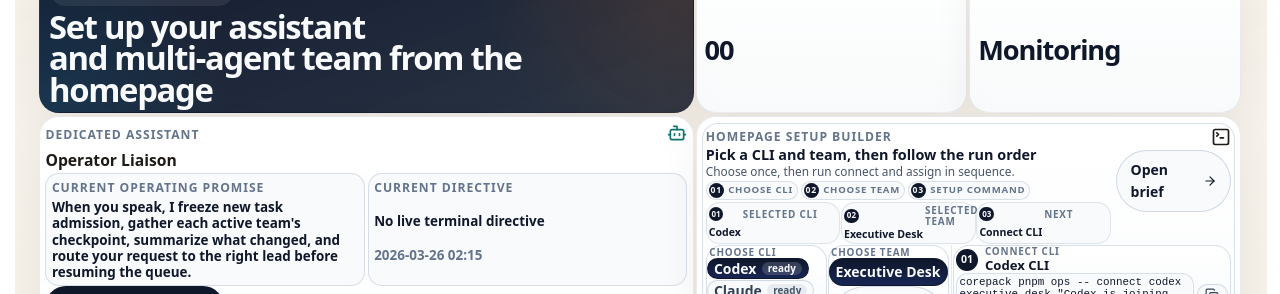
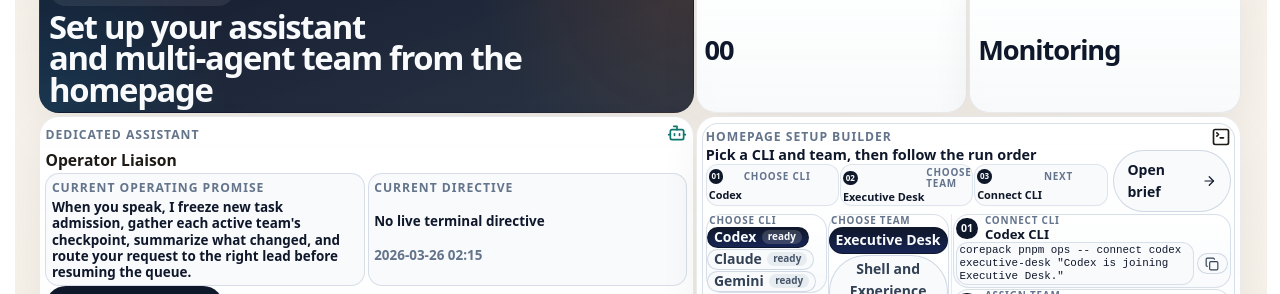
Before and after one commit to GongJae00/research-pages, a Next.js app in the folder apps/web/: page /en in a window 1280 px wide. Shown: the part 1600-1894 px from the top of the page. Built offline with nearby package versions, Linux system fonts and the light colour scheme; no server answers.

Commit message:
Autonomy batch 1511: shell-experience

```diff
--- a/apps/web/src/components/homepage-agent-control-section.module.css
+++ b/apps/web/src/components/homepage-agent-control-section.module.css
@@ -281,15 +281,9 @@
 }
 
 .setupTitleBlock {
+  margin: 0;
   display: grid;
-  gap: 0.05rem;
-}
-
-.setupHelper {
-  margin: 0;
-  color: #475569;
-  font-size: 0.74rem;
-  line-height: 1.28;
+  gap: 0.04rem;
 }
 
 .setupScanLabel {
@@ -568,9 +562,9 @@
   display: grid;
   grid-template-columns: repeat(3, minmax(0, 1fr));
   align-items: stretch;
-  gap: 0.06rem;
+  gap: 0.05rem;
   min-width: 0;
-  margin-top: 0.04rem;
+  margin-top: 0.02rem;
 }
 
 .setupHeaderTools {
@@ -609,9 +603,9 @@
   grid-template-columns: auto minmax(0, 1fr);
   align-items: center;
   gap: 0.12rem;
-  padding: 0.14rem 0.22rem 0.14rem 0.12rem;
+  padding: 0.12rem 0.2rem 0.12rem 0.12rem;
   border: 1px solid rgba(203, 213, 225, 0.6);
-  border-radius: 14px;
+  border-radius: 12px;
   background: rgba(248, 250, 252, 0.94);
   color: #64748b;
   font-size: 0.62rem;
@@ -622,7 +616,7 @@
 
 .summaryChip strong {
   color: #0f172a;
-  font-size: 0.66rem;
+  font-size: 0.68rem;
   line-height: 1.1;
   overflow-wrap: anywhere;
 }
--- a/apps/web/src/components/homepage-agent-control-section.tsx
+++ b/apps/web/src/components/homepage-agent-control-section.tsx
@@ -88,7 +88,6 @@ function getCopy(locale: string, opsEnabled: boolean) {
         "브라우저가 로컬 터미널을 직접 제어하지는 않지만, 각 개발자는 CLI 세션을 로컬 브리지에 등록하고 이 페이지에서 연결 상태를 확인할 수 있습니다.",
       setupBuilderLabel: "홈페이지 셋업 빌더",
       setupBuilderTitle: "CLI와 팀을 고르면 바로 실행 순서가 정리됩니다",
-      setupBuilderBody: "선택 후 connect, assign 순서만 따라가면 됩니다.",
       connectCommand: "연결 명령 복사",
       assignCommand: "재배정 명령 복사",
       copied: "복사됨",
@@ -147,7 +146,6 @@ function getCopy(locale: string, opsEnabled: boolean) {
       "Each developer registers a local CLI session with the bridge, and this page keeps connection state and team ownership visible.",
     setupBuilderLabel: "Homepage setup builder",
     setupBuilderTitle: "Pick a CLI and team, then follow the run order",
-    setupBuilderBody: "Choose once, then run connect and assign in sequence.",
     connectCommand: "Copy connect command",
     assignCommand: "Copy assign command",
     copied: "Copied",
@@ -364,42 +362,25 @@ export function HomepageAgentControlSection({
               <div className={styles.setupTitleBlock}>
                 <span className={styles.metaLabel}>{copy.setupBuilderLabel}</span>
                 <h4>{copy.setupBuilderTitle}</h4>
-                <p className={styles.setupHelper}>{copy.setupBuilderBody}</p>
-                <div className={styles.setupCompactBar} aria-label={copy.commandOrder}>
-                  <span className={styles.setupQuickLabel}>
-                    <span className={styles.commandStep}>01</span>
-                    {copy.chooseProvider}
-                  </span>
-                  <span className={styles.setupQuickLabel}>
-                    <span className={styles.commandStep}>02</span>
-                    {copy.chooseTeam}
-                  </span>
-                  <span className={styles.setupQuickLabel}>
-                    <span className={styles.commandStep}>03</span>
-                    {copy.setupCommand}
-                  </span>
-                </div>
-                {selectedProvider && selectedTeam ? (
                 <div className={styles.setupSummaryInline} aria-label={copy.activeSetup}>
                   <span className={styles.summaryChip}>
                     <span className={styles.commandStep}>01</span>
-                      <span className={styles.setupScanLabel}>{copy.selectedCli}</span>
-                      <strong className={styles.setupScanValue}>{selectedProvider.label}</strong>
+                    <span className={styles.setupScanLabel}>{copy.chooseProvider}</span>
+                    <strong className={styles.setupScanValue}>{selectedProvider?.label ?? "-"}</strong>
                   </span>
                   <span className={styles.summaryChip}>
                     <span className={styles.commandStep}>02</span>
-                      <span className={styles.setupScanLabel}>{copy.selectedTeamLabel}</span>
-                      <strong className={styles.setupScanValue}>{selectedTeam.name}</strong>
+                    <span className={styles.setupScanLabel}>{copy.chooseTeam}</span>
+                    <strong className={styles.setupScanValue}>{selectedTeam?.name ?? "-"}</strong>
                   </span>
                   <span className={styles.summaryChip}>
                     <span className={styles.commandStep}>03</span>
                     <span className={styles.setupScanLabel}>{copy.nextActionLabel}</span>
                     <strong className={styles.setupScanValue}>
-                        {getNextSetupActionLabel(locale, selectedProvider.status)}
+                      {selectedProvider ? getNextSetupActionLabel(locale, selectedProvider.status) : copy.setupCommand}
                     </strong>
                   </span>
                 </div>
-                ) : null}
               </div>
               <div className={styles.setupHeaderActions}>
                 <div className={styles.panelHeadIcon}>
```
Lines whose indentation alone changed are shown as unchanged.
